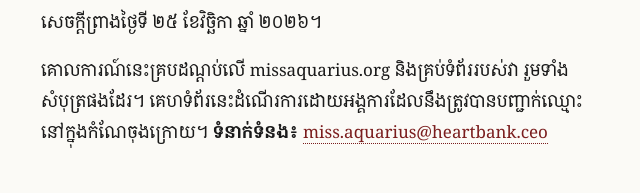
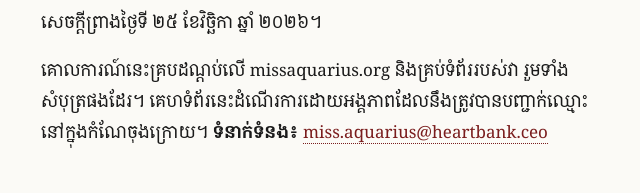
Before and after one commit to HeartBank/missaquarius.org, a plain HTML site: page km/privacy/index.html in a window 1280 px wide. Shown: the part 333-526 px from the top of the page, 319-959 px from the left. Drawn offline with Linux system fonts and the light colour scheme.

Commit message:
Privacy policy, Khmer: the operator is អង្គភាព (an entity), as these pages already say, not អង្គការ, which reads as an NGO; the generator's header names no private file

```diff
--- a/km/privacy/index.html
+++ b/km/privacy/index.html
@@ -391,7 +391,7 @@
             <div class="legal">
 <h1>គោលការណ៍ឯកជនភាព</h1>
 <p>សេចក្តីព្រាងថ្ងៃទី ២៥ ខែវិច្ឆិកា ឆ្នាំ ២០២៦។</p>
-<p>គោលការណ៍នេះគ្របដណ្តប់លើ missaquarius.org និងគ្រប់ទំព័ររបស់វា រួមទាំងសំបុត្រផងដែរ។ គេហទំព័រនេះដំណើរការដោយអង្គការដែលនឹងត្រូវបានបញ្ជាក់ឈ្មោះនៅក្នុងកំណែចុងក្រោយ។ <strong>ទំនាក់ទំនង៖</strong> <a href="mailto:miss.aquarius@heartbank.ceo">miss.aquarius@heartbank.ceo</a></p>
+<p>គោលការណ៍នេះគ្របដណ្តប់លើ missaquarius.org និងគ្រប់ទំព័ររបស់វា រួមទាំងសំបុត្រផងដែរ។ គេហទំព័រនេះដំណើរការដោយអង្គភាពដែលនឹងត្រូវបានបញ្ជាក់ឈ្មោះនៅក្នុងកំណែចុងក្រោយ។ <strong>ទំនាក់ទំនង៖</strong> <a href="mailto:miss.aquarius@heartbank.ceo">miss.aquarius@heartbank.ceo</a></p>
 <h2>អ្វីដែលគេហទំព័រនេះរក្សាទុកអំពីអ្នក</h2>
 <p>គេហទំព័រនេះគ្មានគណនី គ្មានទម្រង់បំពេញ និងគ្មានការចូលគណនីទេ ហើយទំព័ររបស់វាដូចគ្នាសម្រាប់មនុស្សគ្រប់គ្នា។ វារក្សាទុករបស់ពីរយ៉ាង៖ ធាតុតូចៗមួយចំនួននៅក្នុងកម្មវិធីរុករករបស់អ្នកផ្ទាល់ និងកំណត់ត្រារបស់ឧបករណ៍រាប់ការចូលមើល ដែលរៀបរាប់ខាងក្រោម។</p>
 <h2>នៅក្នុងកម្មវិធីរុករករបស់អ្នក</h2>
--- a/scripts/gen-legal.mjs
+++ b/scripts/gen-legal.mjs
@@ -2,7 +2,7 @@
 // The privacy policy: ONE source, legal/privacy.md, rendered into /privacy/ (and its Khmer twin, legal/privacy.km.md, into
 // /km/privacy/). legal.333.eco publishes every version of legal/privacy.md, timestamped, and refuses one whose words this site
 // does not serve. Founder 2026-11-24: "no page names Miss Aquarius as a party"; her sites get a privacy page naming whoever
-// actually runs them (MA memory project_legal_pages §ruling item 5; /build Default 24). Founder 2026-11-25: fix the list.
+// actually runs them. Founder 2026-11-25: fix the list.
 // The Khmer is ours, marked as a draft, by the founder's 2026-11-24 ruling for this site ("translate all English texts to khmer").
 //
 //   node scripts/gen-legal.mjs           write privacy/index.html and km/privacy/index.html from legal/
```
Also changed, not shown: 1 other file.
